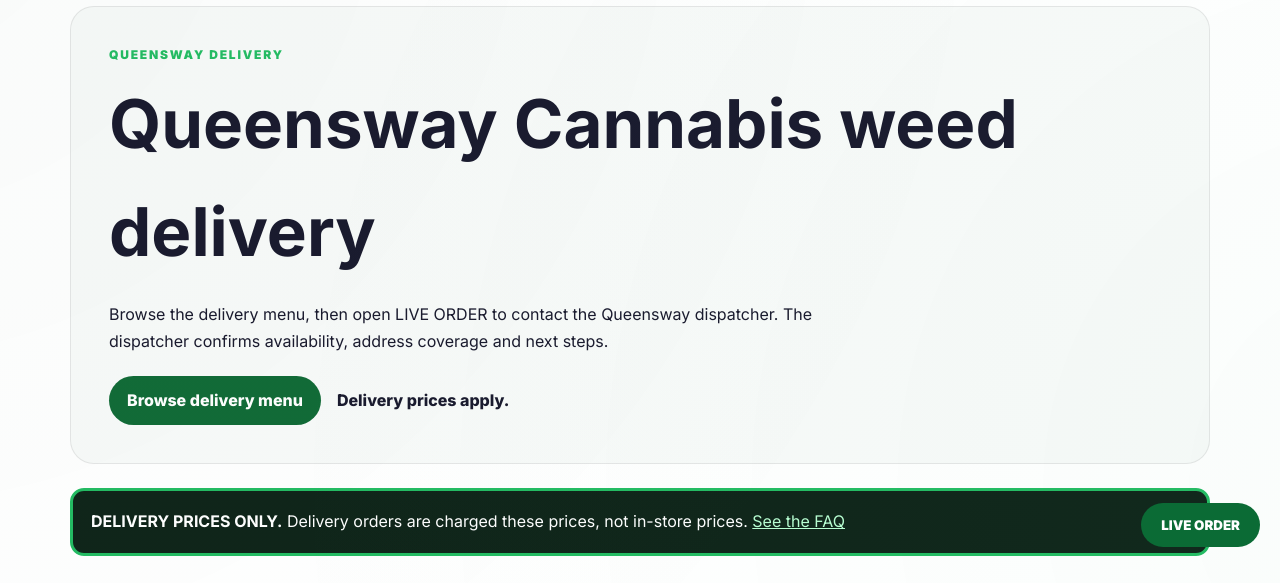
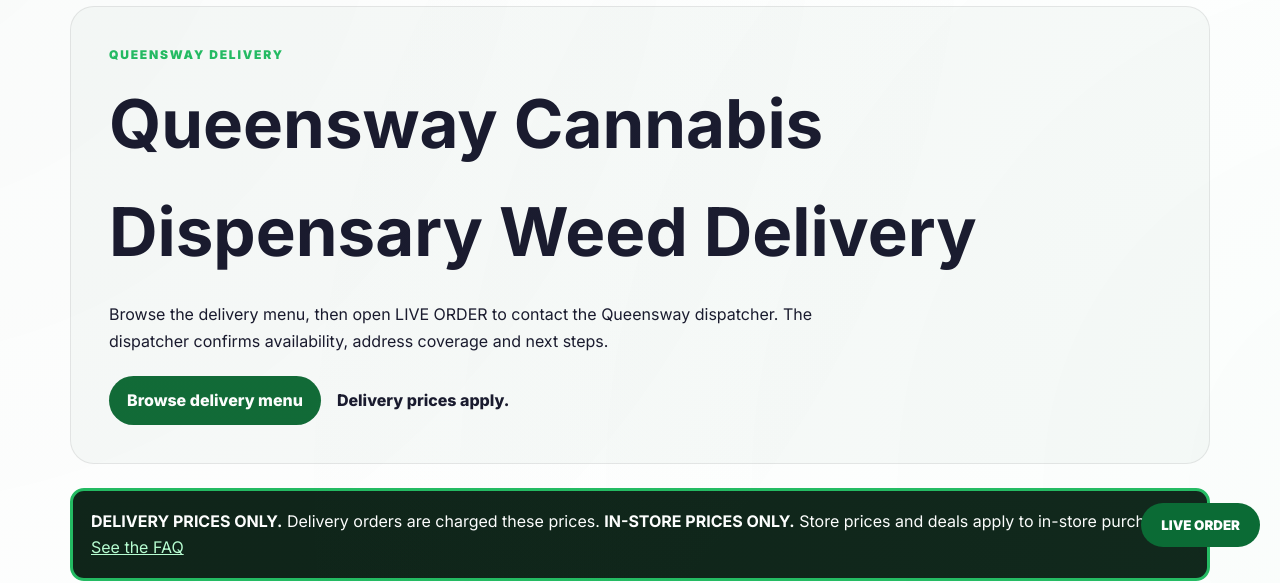
Before and after one commit to athenashopvn888/queensway-cannabis, a Next.js app: page /delivery in a window 1280 px wide. Shown: the part 233-816 px from the top of the page. Built offline with nearby package versions, Linux system fonts and the light colour scheme; no server answers.

Commit message:
Align Queensway delivery title and pricing notice

```diff
--- a/app/delivery/DeliveryContent.tsx
+++ b/app/delivery/DeliveryContent.tsx
@@ -7,9 +7,9 @@
 const API="https://milestone-1-demo.vercel.app",TIERS=["Exotic","Premium","AAA+","AA","Budget"];
 async function getCatalog():Promise<Product[]>{try{const response=await fetch(`${API}/api/catalog?store=QCD01`,{cache:"no-store",signal:AbortSignal.timeout(20000)});if(!response.ok)return[];const payload=await response.json();return Array.isArray(payload.products)?payload.products:[]}catch{return[]}}
 function grams(label=""){const match=label.match(/(7|14|28)\s*g/i);return match?Number(match[1]):0}function tierRange(products:Product[],tier:string){const values=products.filter(item=>(item.tier||"").toLowerCase()===tier.toLowerCase()).flatMap(item=>(item.priceOptions||[]).map(option=>{const weight=grams(`${option.label||""} ${option.key||""}`);return weight&&Number(option.price)>0?Number(option.price)/weight:0})).filter(Boolean);return values.length?`From $${Math.min(...values).toFixed(2)} to $${Math.max(...values).toFixed(2)} a gram`:null}
-export default async function DeliveryContent(){const products=await getCatalog();return <main className={styles.main}><Navbar/><div className={styles.content}>
-<header className={styles.hero}><p className={styles.eyebrow}>QUEENSWAY DELIVERY</p><h1>Queensway Cannabis weed delivery</h1><p>Browse the delivery menu, then open LIVE ORDER to contact the Queensway dispatcher. The dispatcher confirms availability, address coverage and next steps.</p><div className={styles.actions}><a href="#delivery-menu">Browse delivery menu</a><span>Delivery prices apply.</span></div></header>
-<p className={styles.priceNotice}><strong>DELIVERY PRICES ONLY.</strong> Delivery orders are charged these prices, not in-store prices. <Link href="/faq#delivery-price-rule">See the FAQ</Link></p>
+export default async function DeliveryContent(){const products=await getCatalog();const schema={"@context":"https://schema.org","@type":"Service",name:"Queensway Cannabis Dispensary Weed Delivery",serviceType:"Cannabis delivery",provider:{"@type":"Store",name:"Queensway Cannabis Dispensary",telephone:"+14377829234",url:"https://www.queenswaycannabisdispensary.com"},areaServed:"Etobicoke, Toronto"};return <main className={styles.main}><script type="application/ld+json" dangerouslySetInnerHTML={{__html:JSON.stringify(schema)}}/><Navbar/><div className={styles.content}>
+<header className={styles.hero}><p className={styles.eyebrow}>QUEENSWAY DELIVERY</p><h1>Queensway Cannabis Dispensary Weed Delivery</h1><p>Browse the delivery menu, then open LIVE ORDER to contact the Queensway dispatcher. The dispatcher confirms availability, address coverage and next steps.</p><div className={styles.actions}><a href="#delivery-menu">Browse delivery menu</a><span>Delivery prices apply.</span></div></header>
+<p className={styles.priceNotice}><strong>DELIVERY PRICES ONLY.</strong> Delivery orders are charged these prices. <strong>IN-STORE PRICES ONLY.</strong> Store prices and deals apply to in-store purchases. <Link href="/faq#delivery-price-rule">See the FAQ</Link></p>
 <section className={styles.rules}><div><strong>$60 product minimum</strong><span>Before the delivery fee</span></div><div><strong>$10 delivery fee</strong><span>Confirmed by the dispatcher</span></div><div><strong>Adults 19+</strong><span>Government-issued photo ID required</span></div></section>
 <section className={styles.ranges}><h2>Delivery prices per gram</h2><div>{TIERS.map(tier=>{const range=tierRange(products,tier);return range?<article key={tier}><strong>{tier}</strong><span>{range}</span></article>:null})}</div></section>
 <section id="delivery-menu" className={styles.catalog}><p className={styles.eyebrow}>CURRENT DELIVERY MENU</p><h2>{products.length?`${products.length} products`:"Menu temporarily unavailable"}</h2>{products.length?<div className={styles.grid}>{products.map(product=><article key={product.publicProductId} className={styles.card}>{product.images?.[0]?<img src={product.images[0]} alt={`${product.name} cannabis flower`} width="360" height="260" loading="lazy"/>:<div className={styles.placeholder}>QC</div>}<small>{product.tier||product.category}</small><h3>{product.name}</h3><div>{(product.priceOptions||[]).map(option=><span key={`${option.key}-${option.label}`}>{option.label} <strong>${option.price}</strong></span>)}</div></article>)}</div>:<p>No substitute menu is shown when the delivery source is unavailable.</p>}</section>
--- a/app/delivery/page.tsx
+++ b/app/delivery/page.tsx
@@ -1 +1 @@
-import type {Metadata} from "next";import DeliveryContent from "./DeliveryContent";export const dynamic="force-dynamic";export const metadata:Metadata={title:"Weed Delivery | Queensway Cannabis Dispensary | Etobicoke",description:"Browse Queensway Cannabis delivery prices and the current flower menu, then contact the dispatcher through LIVE ORDER.",alternates:{canonical:"https://www.queenswaycannabisdispensary.com/delivery"}};export default function DeliveryPage(){return <DeliveryContent/>}
+import type {Metadata} from "next";import DeliveryContent from "./DeliveryContent";export const dynamic="force-dynamic";export const metadata:Metadata={title:"Queensway Cannabis Dispensary Weed Delivery",description:"Browse Queensway Cannabis delivery prices and the current flower menu, then contact the dispatcher through LIVE ORDER.",alternates:{canonical:"https://www.queenswaycannabisdispensary.com/delivery"}};export default function DeliveryPage(){return <DeliveryContent/>}
--- a/app/weed-delivery/page.tsx
+++ b/app/weed-delivery/page.tsx
@@ -1 +1 @@
-import type {Metadata} from "next";import DeliveryContent from "../delivery/DeliveryContent";export const dynamic="force-dynamic";export const metadata:Metadata={title:"Weed Delivery | Queensway Cannabis Dispensary | Etobicoke",description:"Browse Queensway Cannabis delivery prices and the current flower menu, then contact the dispatcher through LIVE ORDER.",alternates:{canonical:"https://www.queenswaycannabisdispensary.com/weed-delivery"}};export default function WeedDeliveryPage(){return <DeliveryContent/>}
+import type {Metadata} from "next";import DeliveryContent from "../delivery/DeliveryContent";export const dynamic="force-dynamic";export const metadata:Metadata={title:"Queensway Cannabis Dispensary Weed Delivery",description:"Browse Queensway Cannabis delivery prices and the current flower menu, then contact the dispatcher through LIVE ORDER.",alternates:{canonical:"https://www.queenswaycannabisdispensary.com/weed-delivery"}};export default function WeedDeliveryPage(){return <DeliveryContent/>}
```
